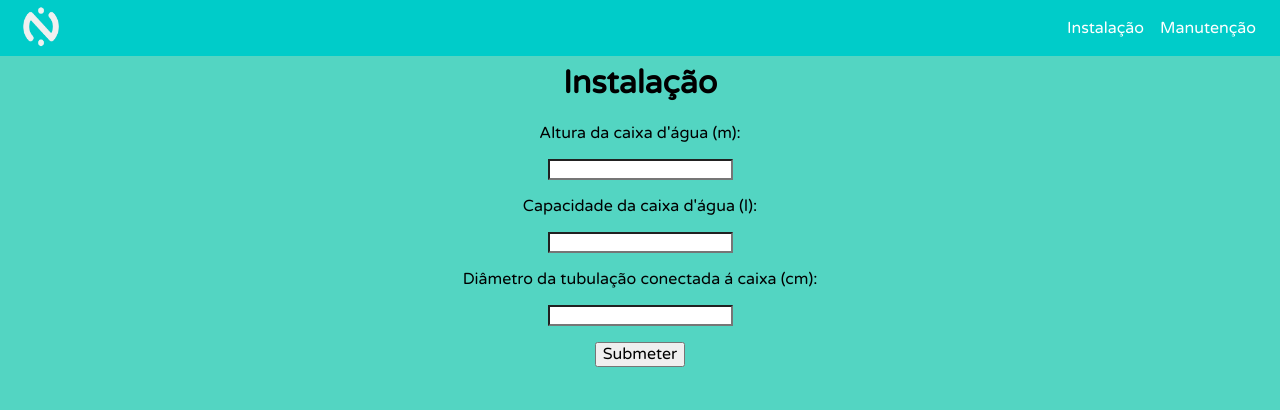
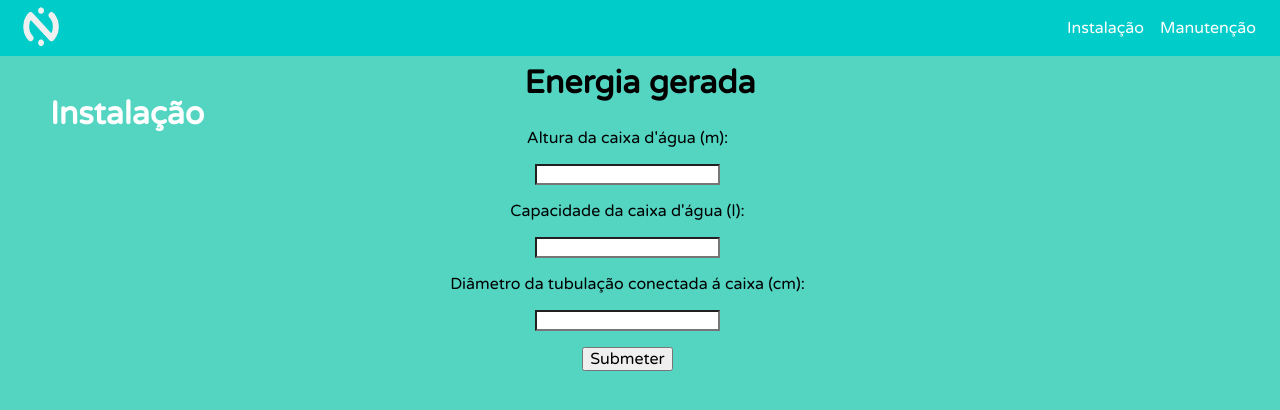
Before and after one commit to pi1-2019-1-whirl/front-end, a React (Create React App) app: page /instalacao in a window 1280 px wide. Shown: the top 410 px of the page. Built offline with nearby package versions, Linux system fonts and the light colour scheme.

Commit message:
Modificação do css

```diff
--- a/src/components/css/Instalacao.css
+++ b/src/components/css/Instalacao.css
@@ -14,7 +14,12 @@ input {
   }
 
 .formulario {
-    position: relative;
+    position: fixed;
+    padding: 5%;
+    right: 25px;
+    border: 20%;
+    left: 0;
+
     font-family: 'Varela Round', sans-serif;
 }
 
@@ -23,5 +28,16 @@ input {
 }
 .titulo_instalacao{
     font-family: 'Varela Round', sans-serif;
-    position: relative;
+    position: fixed;
+    padding: 10px;
+    right: 20%;
+    height: 0px;
+    width: 30px;
+    border: 40px;
+    left: 40px;
+    color: white;
 }
+
+div h1 {
+    font-family: 'Varela Round', sans-serif;
+}
--- a/src/pages/Instalacao.js
+++ b/src/pages/Instalacao.js
@@ -10,7 +10,7 @@ const Instalacao = () => (<div className="App">
     <h1 class="titulo_instalacao">Instalação</h1>
     <form class="formulario">
         <label class="altura_caixa">
-            <a>Altura da caixa d'água (m):</a>
+            Altura da caixa d'água (m):
             <p></p>
             <input type="number" step="0.01" name="altura_caixa"/>
         </label >
@@ -29,6 +29,11 @@ const Instalacao = () => (<div className="App">
         <p></p>
         <button>Submeter</button>
     </form>
+    <div class="resultado">
+        <h1>
+            Energia gerada
+        </h1>
+    </div>
     </body>
 </main>
 </div>);
```
Also changed, not shown: 1 other file (tests, documents, lock files or other folders).
